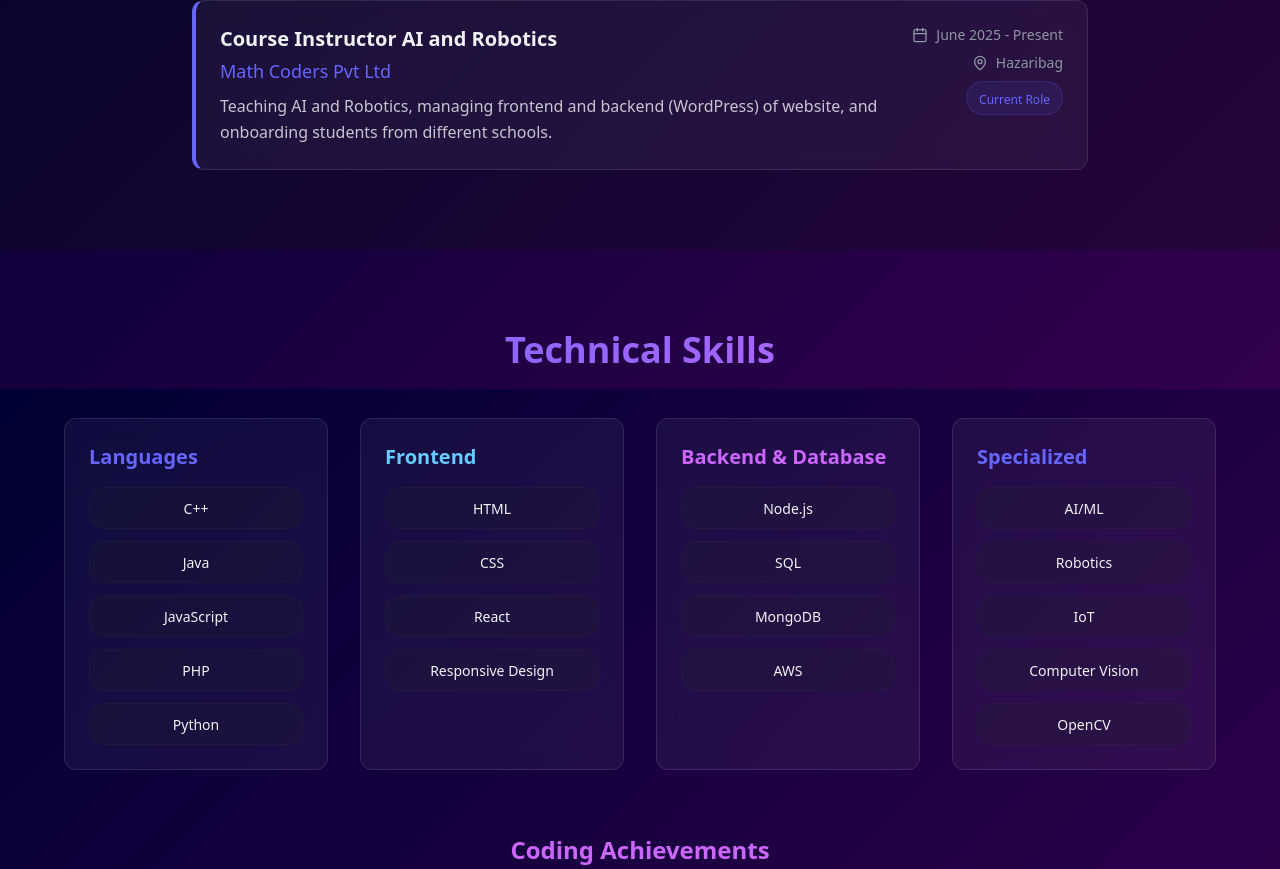
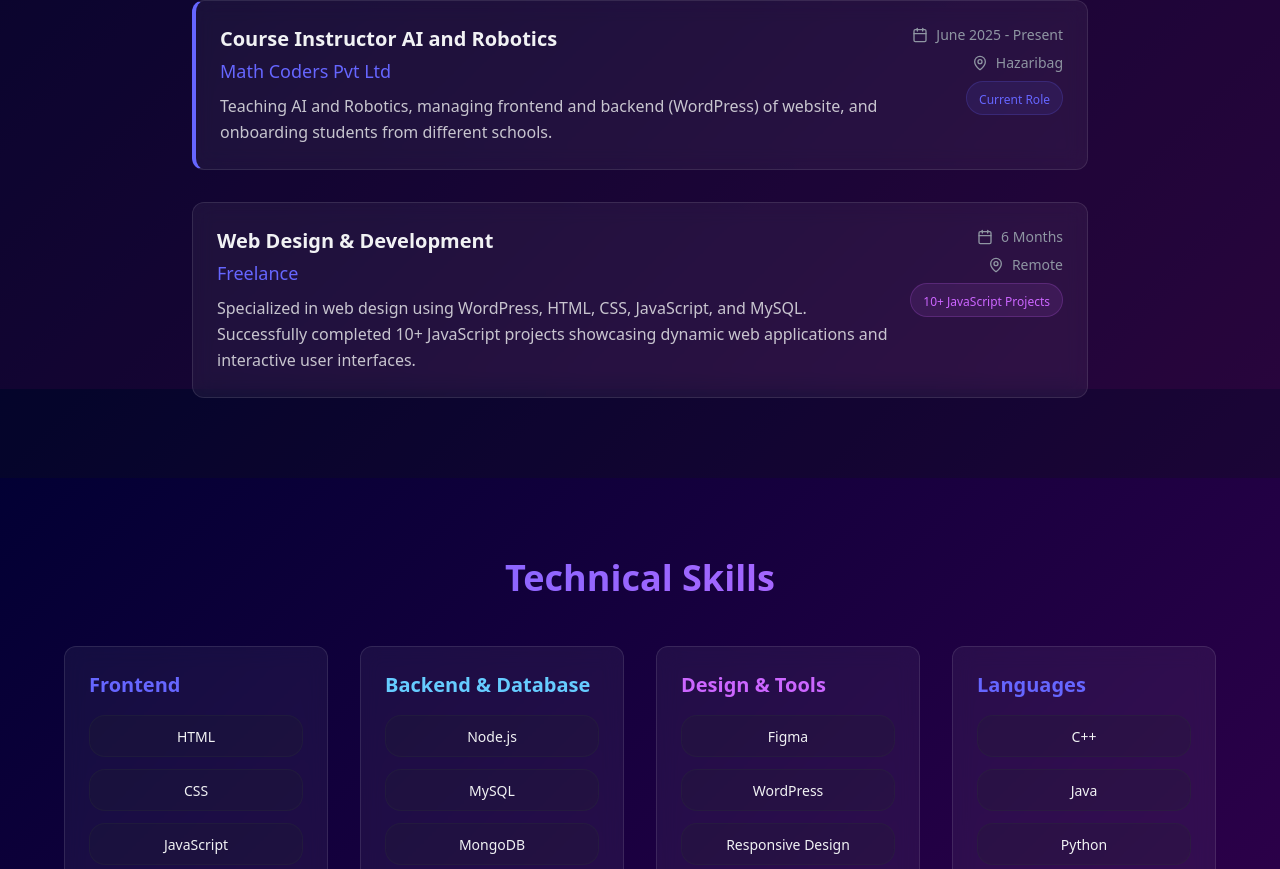
Before and after one commit to KKG-213/koushik-codes-learns, a React (Vite) app: page / in a window 1280 px wide. Shown: the part 2011-2880 px from the top of the page. Built offline with nearby package versions, Linux system fonts and the light colour scheme.

Commit message:
Update About and Experience sections
Update About section with new role and skills. Add 6-month web design experience to Experience section.

```diff
--- a/src/components/portfolio/AboutSection.tsx
+++ b/src/components/portfolio/AboutSection.tsx
@@ -13,7 +13,7 @@ const AboutSection = () => {
               <div className="w-80 h-80 rounded-2xl overflow-hidden border-4 border-primary/20 shadow-2xl hover-glow">
                 <img
                   src="/lovable-uploads/3a13d06f-7591-40d5-b946-cebde496e6b6.png"
-                  alt="Koushik Kumar - Software Engineer and AI/Robotics Instructor"
+                  alt="Koushik Kumar - Full Stack Web Developer and Freelancer"
                   className="w-full h-full object-cover"
                 />
               </div>
--- a/src/components/portfolio/ExperienceSection.tsx
+++ b/src/components/portfolio/ExperienceSection.tsx
@@ -9,6 +9,15 @@ const ExperienceSection = () => {
       period: "June 2025 - Present",
       description: "Teaching AI and Robotics, managing frontend and backend (WordPress) of website, and onboarding students from different schools.",
       type: "current"
+    },
+    {
+      title: "Web Design & Development",
+      company: "Freelance",
+      location: "Remote",
+      period: "6 Months",
+      description: "Specialized in web design using WordPress, HTML, CSS, JavaScript, and MySQL. Successfully completed 10+ JavaScript projects showcasing dynamic web applications and interactive user interfaces.",
+      type: "past",
+      highlight: "10+ JavaScript Projects"
     }
   ]
 
@@ -54,6 +63,11 @@ const ExperienceSection = () => {
                       <span className="text-xs font-medium text-primary">Current Role</span>
                     </div>
                   )}
+                  {exp.highlight && (
+                    <div className="inline-block px-3 py-1 bg-accent/10 border border-accent/20 rounded-full">
+                      <span className="text-xs font-medium text-accent">{exp.highlight}</span>
+                    </div>
+                  )}
                 </div>
               </div>
             </div>
--- a/src/components/portfolio/SkillsSection.tsx
+++ b/src/components/portfolio/SkillsSection.tsx
@@ -1,23 +1,23 @@
 const SkillsSection = () => {
   const skillCategories = [
     {
-      title: "Languages",
-      skills: ["C++", "Java", "JavaScript", "PHP", "Python"],
+      title: "Frontend",
+      skills: ["HTML", "CSS", "JavaScript", "TypeScript", "React"],
       color: "primary"
     },
     {
-      title: "Frontend",
-      skills: ["HTML", "CSS", "React", "Responsive Design"],
+      title: "Backend & Database",
+      skills: ["Node.js", "MySQL", "MongoDB"],
       color: "secondary"
     },
     {
-      title: "Backend & Database",
-      skills: ["Node.js", "SQL", "MongoDB", "AWS"],
+      title: "Design & Tools",
+      skills: ["Figma", "WordPress", "Responsive Design"],
       color: "accent"
     },
     {
-      title: "Specialized",
-      skills: ["AI/ML", "Robotics", "IoT", "Computer Vision", "OpenCV"],
+      title: "Languages",
+      skills: ["C++", "Java", "Python", "PHP"],
       color: "primary"
     }
   ]
```
